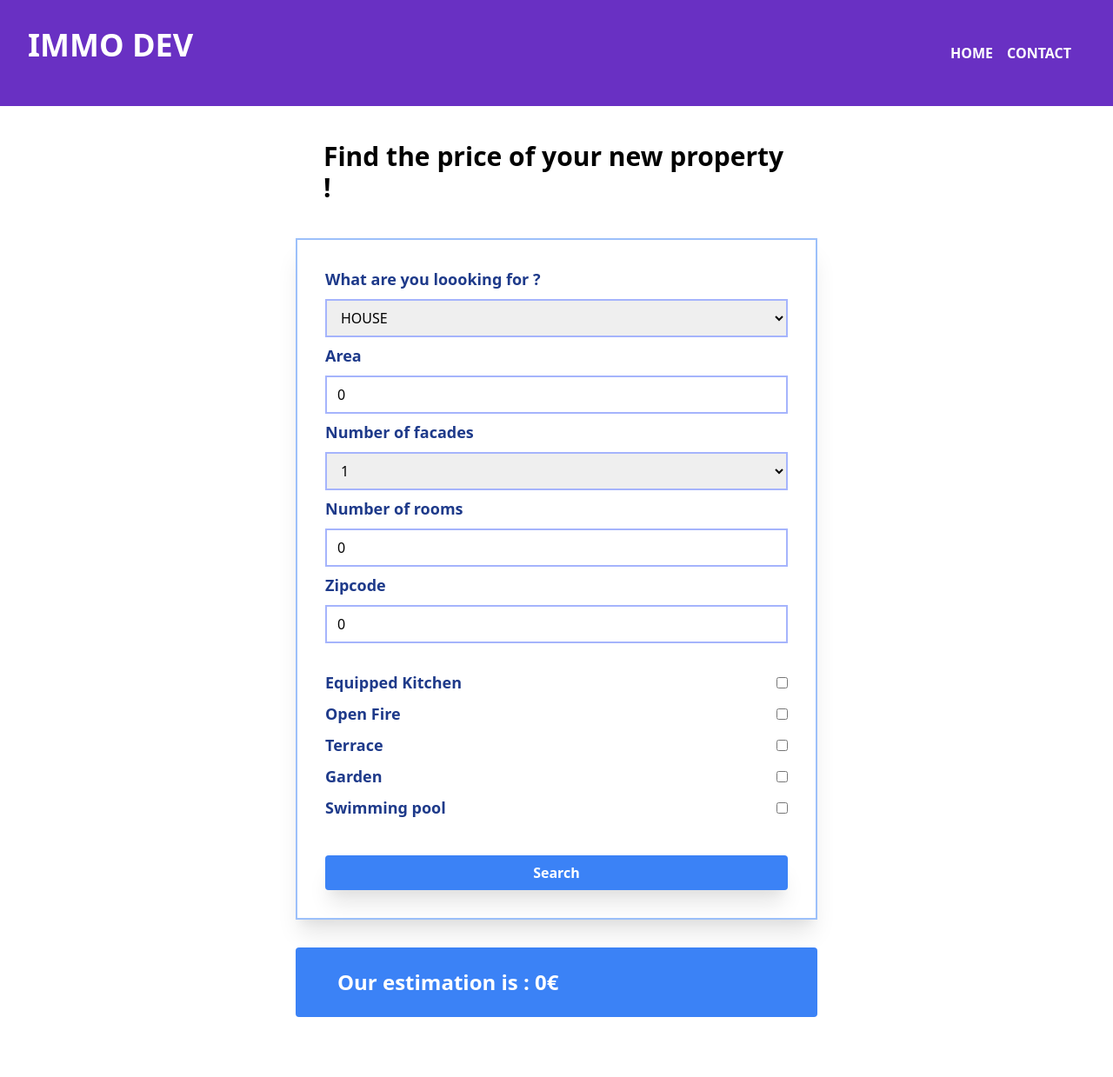
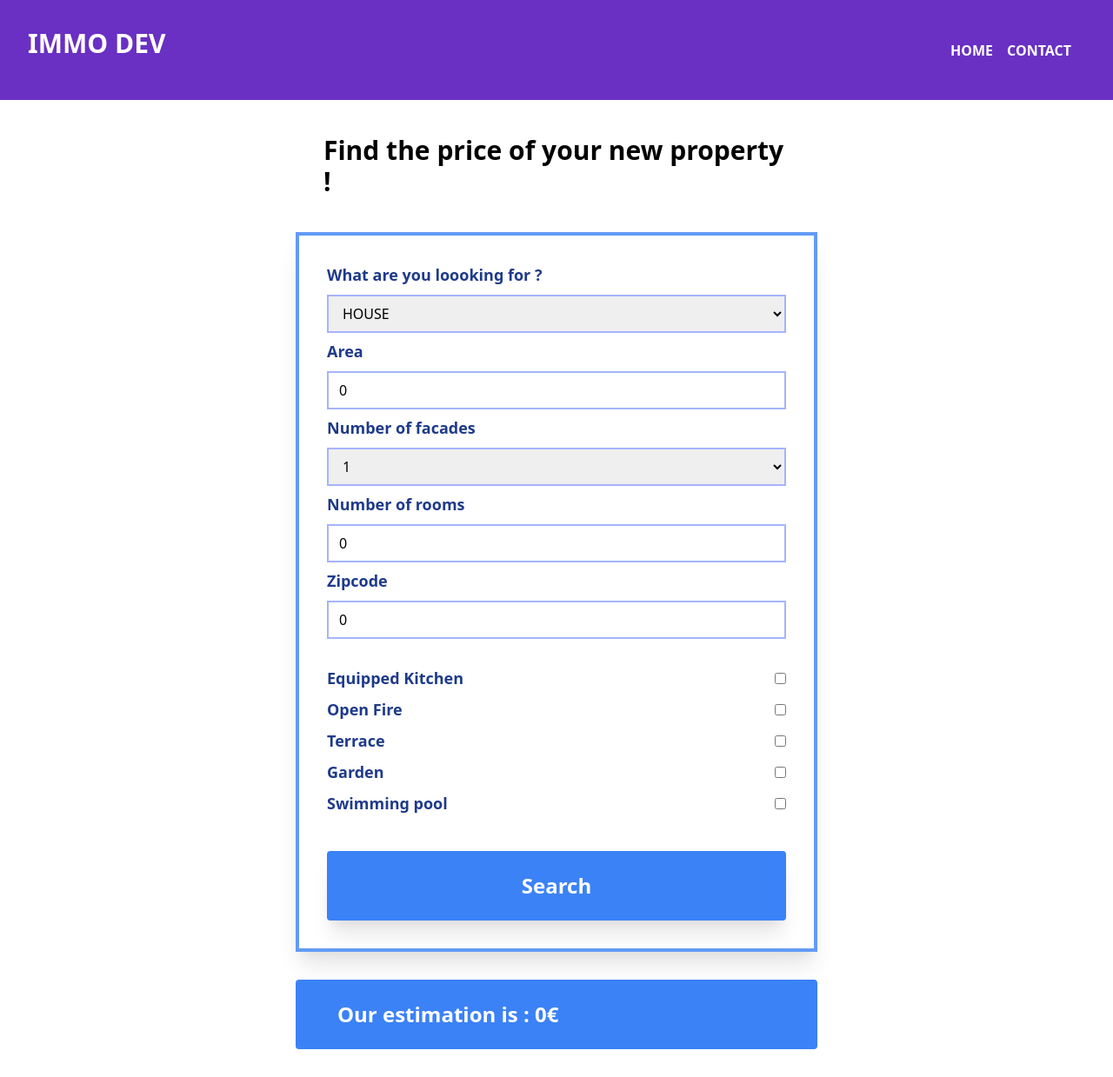
Before and after one commit to jfvandermousen/immo-DEV, a React (Create React App) app: page / in a window 1280 px wide. Shown: the whole page at 87% size. Before the commit the page ends 1202 px from the top, so only its background shows below. Built offline with nearby package versions, Linux system fonts and the light colour scheme.

Commit message:
styling, add input

```diff
--- a/src/components/App.js
+++ b/src/components/App.js
@@ -5,7 +5,7 @@ import Home from './Home';
 
 function App() {
   return (
-    <div className="">
+    <div className="main">
       <Home />
       <Form />
 
--- a/src/components/Form.js
+++ b/src/components/Form.js
@@ -162,7 +162,7 @@ axios({
     : null;
 
     return (
-        <div className=" container mt-10 flex flex-col items-center  w-full bg-teal-lighter">
+        <div className="anim container mt-10 flex flex-col items-center  w-full bg-teal-lighter">
             <form className="w-full flex flex-col items-cente shadow-xl " onSubmit={this.handleSubmit}>
             <label className=" label-left">What are you loooking for ?</label>
 
@@ -222,7 +222,9 @@ axios({
         />
 
       </label>
-      <button className="w-full  mt-8 btn btn-blue shadow-xl" type="submit">Search </button>
+      <button className="w-full p-4 mt-8 btn btn-blue shadow-xl" type="submit">
+          <p className=" text-2xl p-4">Search</p>
+           </button>
     </form>
 
     <div className=" text-2xl mb-8 w-full mt-8 btn btn-blue prediction">
--- a/src/components/Home.js
+++ b/src/components/Home.js
@@ -7,7 +7,7 @@ const Home = () => {
     return  (
         <div className="">
             <header className="mb-10">
-            <div className="logo text-4xl"><h1>IMMO DEV</h1></div>
+            <div className="logo text-3xl"><h1>IMMO DEV</h1></div>
             <nav className="flex ">
 
                 <div className="nav" >HOME</div>
--- a/src/index.css
+++ b/src/index.css
@@ -27,10 +27,10 @@ select {
   justify-content: space-between;
 }
 form {
-  border: 2px solid rgba(59, 130, 246, 0.5);
-  padding: 2em;
-  max-width: 600px;
-  /* box-shadow: 10px 10px 10px rgba(224, 224, 224, 0.329); */
+
+    border: 4px solid rgba(59,130,246,.8);
+    padding: 2em;
+    max-width: 600px;
 }
 label {
   font-weight: 600;
```
